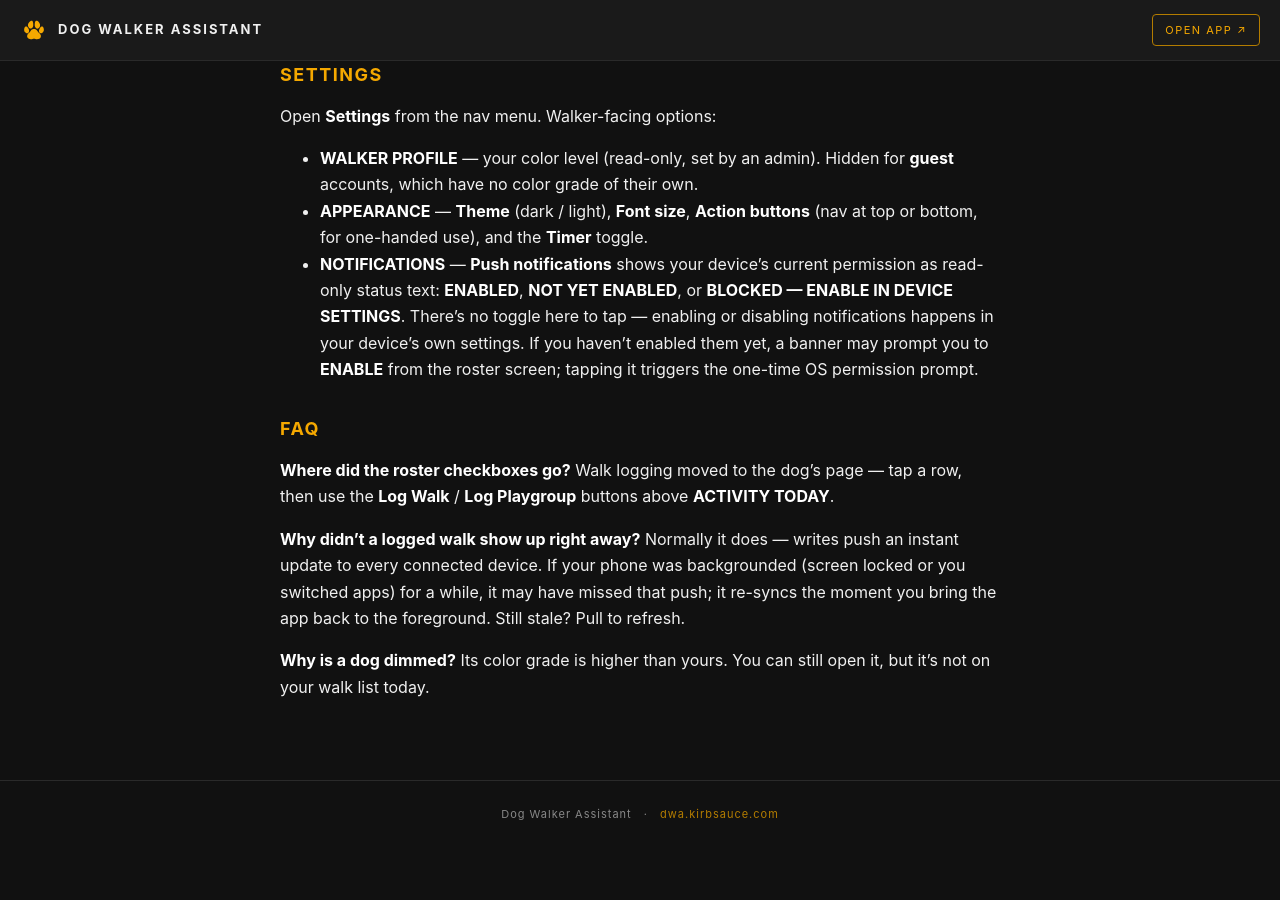
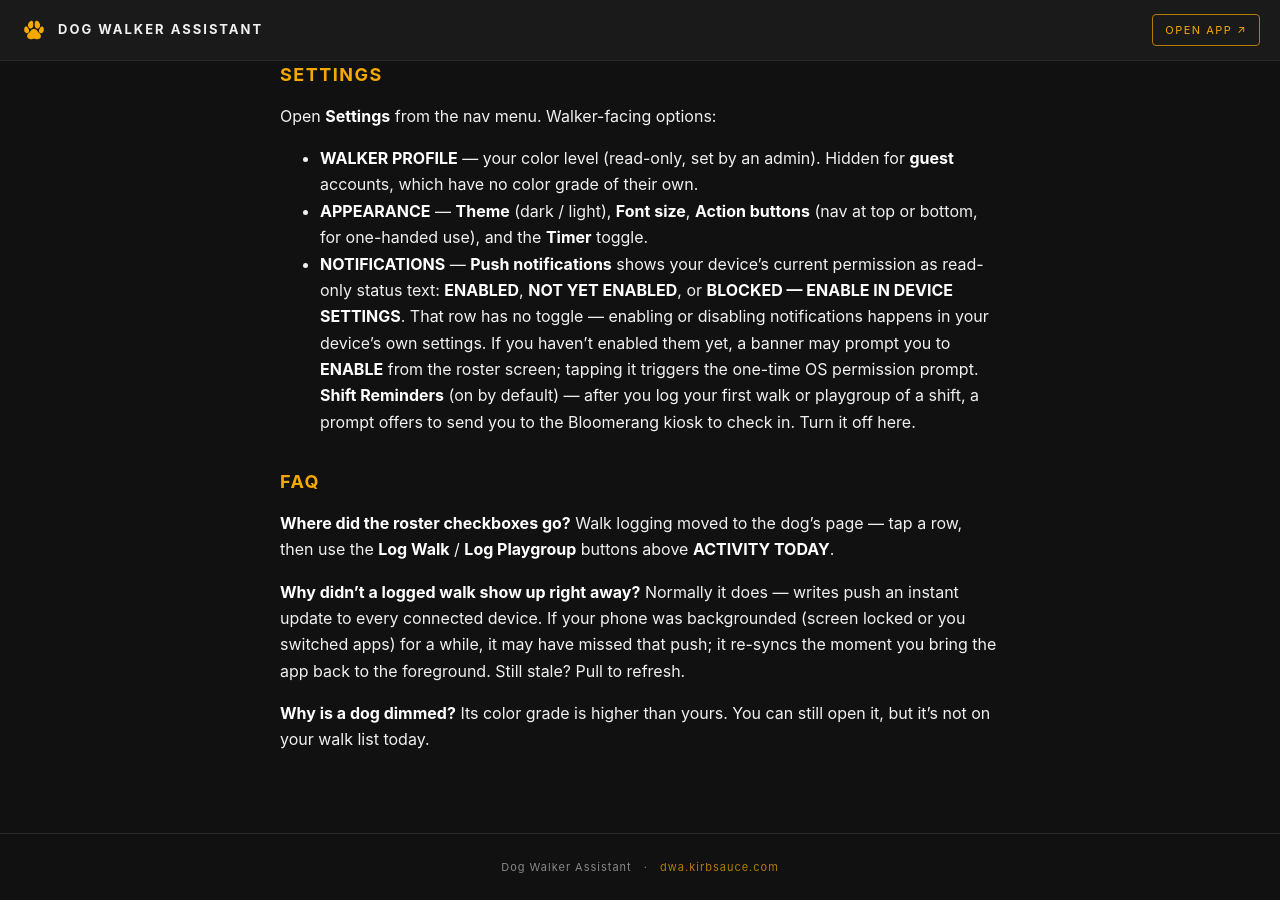
Before and after one commit to kirbsauce/dog-walker-assistant-docs, a Jekyll site: the page built from WALKER.md, in a window 1280 px wide and 900 px high, scrolled down 7831 px. Built offline with Jekyll 4.4.1, drawn with Linux system fonts in a browser that asks for light colours; before the commit the page ends 8678 px from its top, so only the background shows below that.

Commit message:
Document the Shift Reminders toggle and fix the no-toggle claim
Closes #110.

The NOTIFICATIONS bullet said "There's no toggle here to tap", which stopped
being true when the shift check-in prompt shipped and added a real Shift
Reminders toggle to that section. Scope that sentence to the Push
notifications row, which is still read-only, and describe the new toggle by
what a walker does with it: after logging the first walk or playgroup of a
shift, a prompt offers the Bloomerang kiosk, and this is where you turn it
off.

Leaves out the shift boundary hours, the device-local storage, and the
per-walker prompt mark — all true, none of it changes what a walker does.

```diff
--- a/WALKER.md
+++ b/WALKER.md
@@ -369,10 +369,13 @@ Open **Settings** from the nav menu. Walker-facing options:
   (nav at top or bottom, for one-handed use), and the **Timer** toggle.
 - **NOTIFICATIONS** — **Push notifications** shows your device's current
   permission as read-only status text: **ENABLED**, **NOT YET ENABLED**, or
-  **BLOCKED — ENABLE IN DEVICE SETTINGS**. There's no toggle here to tap —
-  enabling or disabling notifications happens in your device's own settings.
-  If you haven't enabled them yet, a banner may prompt you to **ENABLE** from
-  the roster screen; tapping it triggers the one-time OS permission prompt.
+  **BLOCKED — ENABLE IN DEVICE SETTINGS**. That row has no toggle — enabling or
+  disabling notifications happens in your device's own settings. If you haven't
+  enabled them yet, a banner may prompt you to **ENABLE** from the roster
+  screen; tapping it triggers the one-time OS permission prompt.
+  **Shift Reminders** (on by default) — after you log your first walk or
+  playgroup of a shift, a prompt offers to send you to the Bloomerang kiosk to
+  check in. Turn it off here.
 
 ## FAQ
 
```
